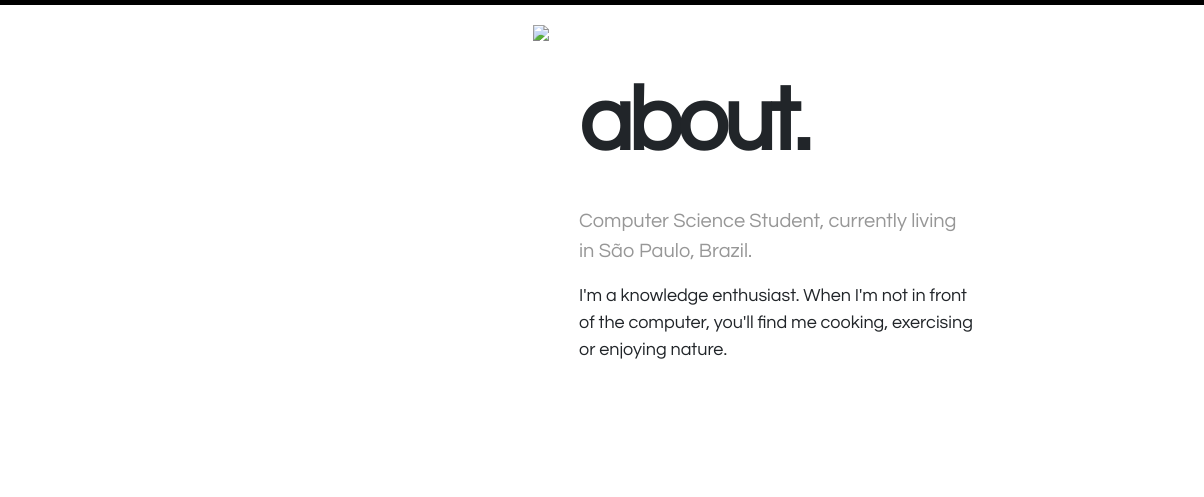
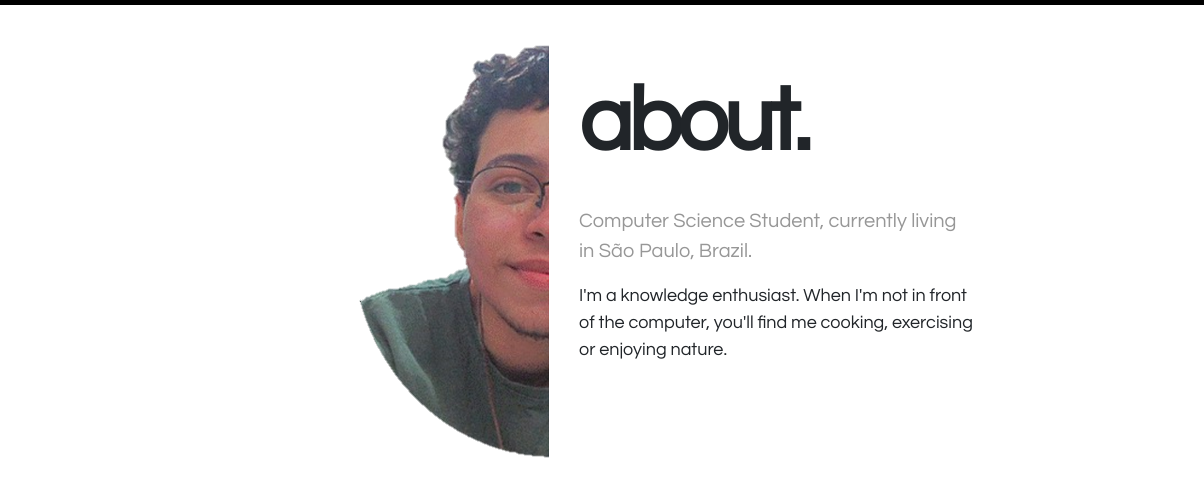
Before and after one commit to thmsaguiar/thmsaguiar.github.io, a plain HTML site: page index.html in a window 1280 px wide. Shown: the part 89-586 px from the top of the page, 76-1280 px from the left. Drawn offline with nearby package versions, Linux system fonts and the light colour scheme.

Commit message:
Atualizando src img about

```diff
--- a/index.html
+++ b/index.html
@@ -42,7 +42,7 @@
 		<div class="container-fluid">
 			<div class="row justify-content-md-center">
 				<div class="col-4 aboutdiv">
-					<img class="float-right" src="C:/Users/thoma/Pictures/Imagem11.png">
+					<img class="float-right" src="/imagens/thomas-about.png">
 			    </div>
 			    <div class="col-4 aboutdiv" style="margin-top: 50px;">
 			    	<p class="cartao-title">about.</p>
```
